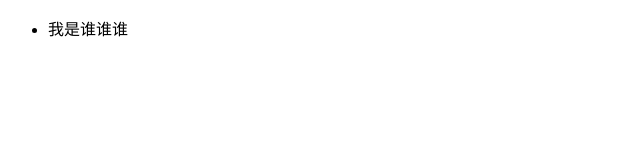
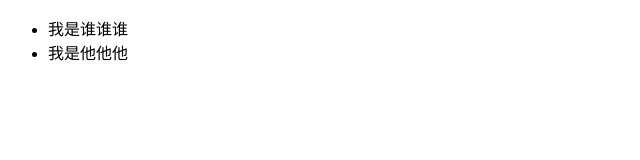
Before and after one commit to lwh010724/2109Ashixun_01, a plain HTML site: page index.html in a window 1280 px wide. Shown: the whole page, without its empty margins (0-640 px from the left). Drawn offline with Linux system fonts and the light colour scheme.

Commit message:
'又修改了index.html'

```diff
--- a/index.html
+++ b/index.html
@@ -11,6 +11,7 @@
         <li>
             我是谁谁谁
         </li>
+        <li>我是他他他</li>
     </ul>
 </body>
 </html>
```
